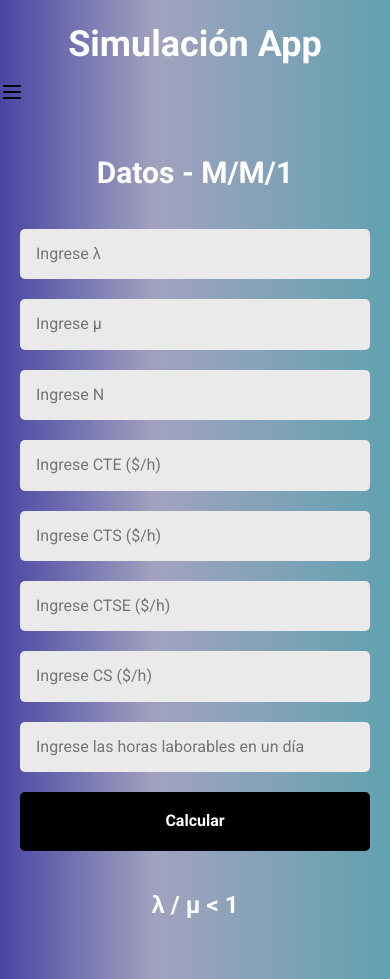
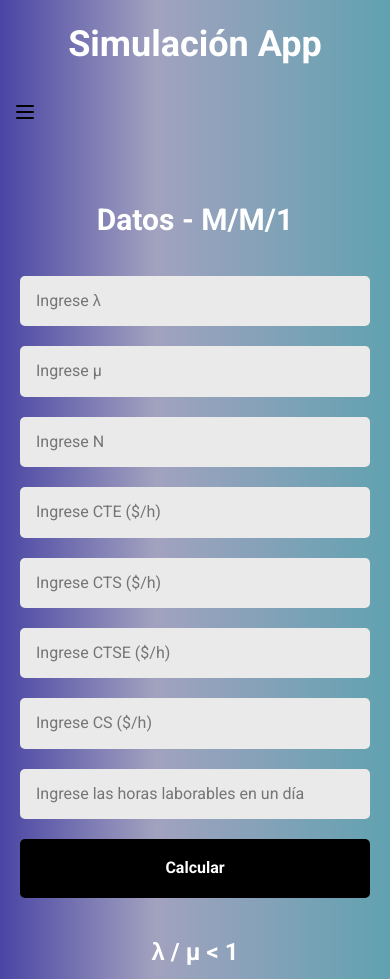
Before and after one commit to arielhurtado388/TeoriaColas, a plain HTML site: page index.html in a window 390 px wide. Shown: the top 979 px of the page. Drawn offline with Linux system fonts and the light colour scheme; some packages are replaced by stand-ins of ours; a script that the page names is missing.

Commit message:
Update app.css

```diff
--- a/css/app.css
+++ b/css/app.css
@@ -68,7 +68,11 @@ h3 {
 span {
   font-weight: bold;
 }
-i {
+#mobile-menu {
+  display: flex;
+  justify-content: center;
+  width: 5rem;
+  height:5rem;
   margin: 2rem 0;
 }
 input {
```
